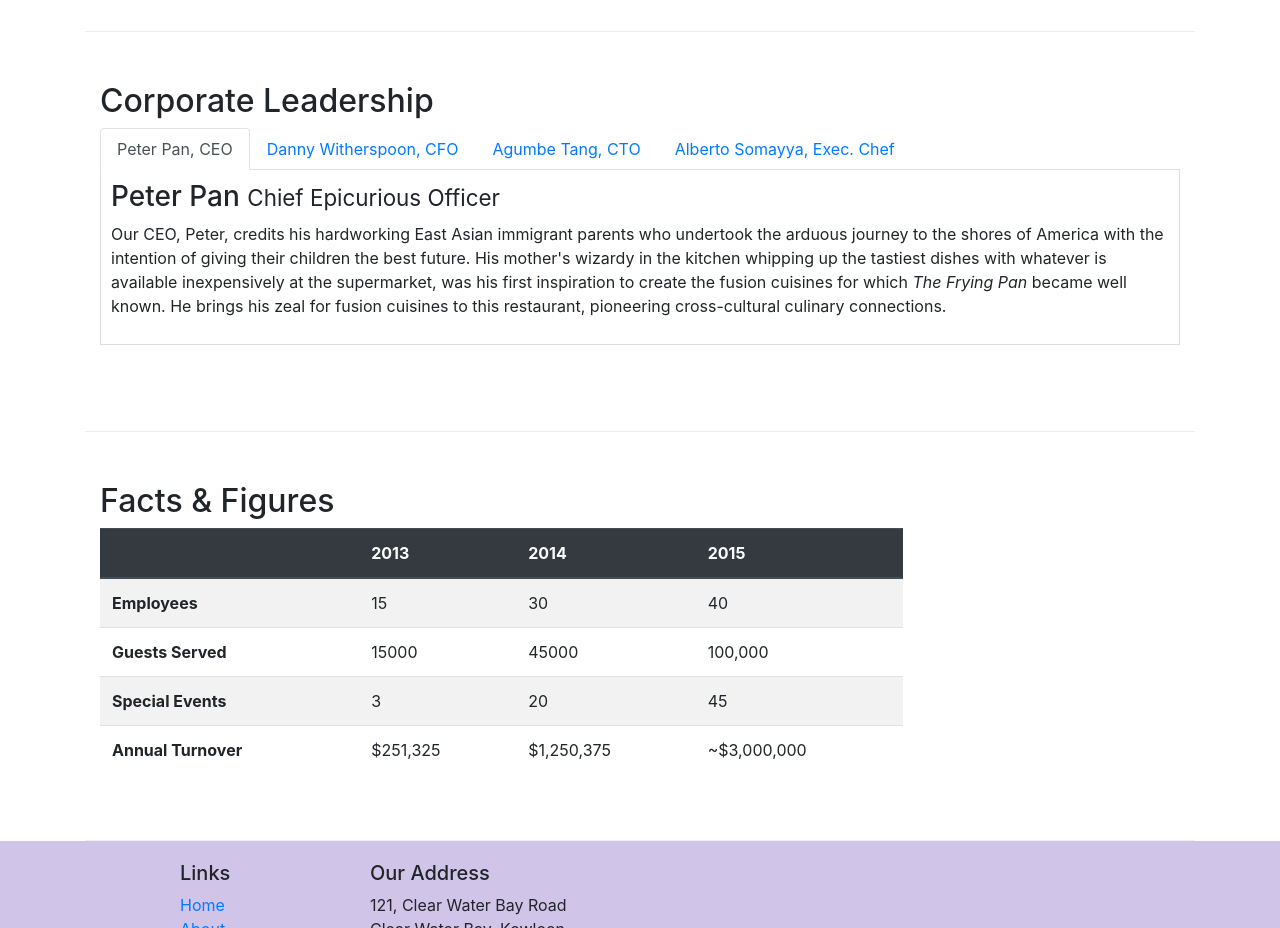
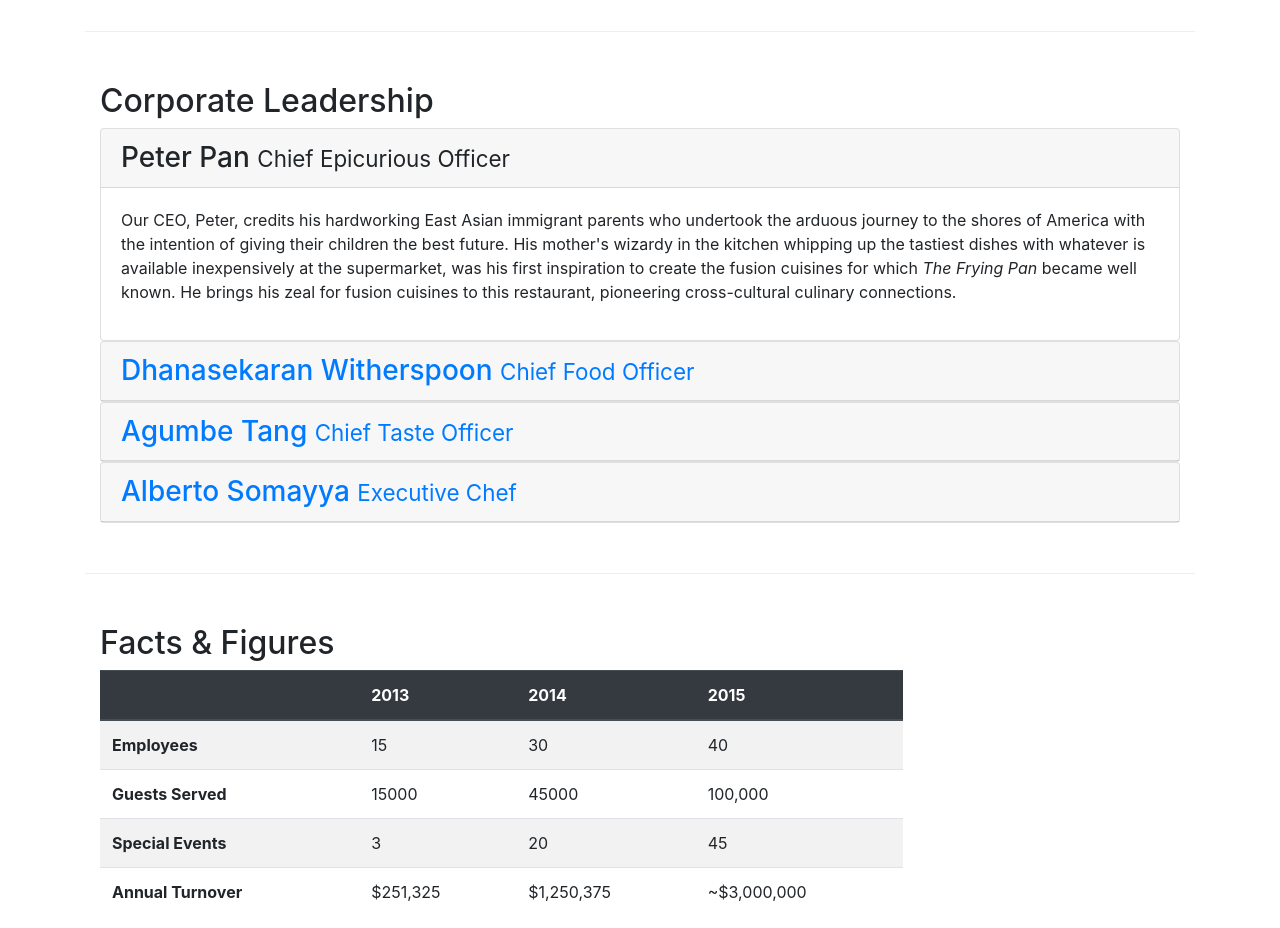
Before and after one commit to mangaka585/fullstack, a website: page aboutus.html in a window 1280 px wide. Shown: the part 940-1868 px from the top of the page. Drawn offline with nearby package versions, Linux system fonts and the light colour scheme.

Commit message:
Accorgions

```diff
--- a/aboutus.html
+++ b/aboutus.html
@@ -98,40 +98,68 @@
             <div class="col">
                 <h2>Corporate Leadership</h2>
 
-                <ul class="nav nav-tabs">
-                    <li class="nav-item">
-                        <a class="nav-link active" href="#peter" role="tab" data-toggle="tab">Peter Pan, CEO</a>
-                    </li>
-                    <li class="nav-item">
-                        <a class="nav-link" href="#danny" role="tab" data-toggle="tab">Danny Witherspoon, CFO</a>
-                    </li>
-                    <li class="nav-item">
-                        <a class="nav-link" href="#agumbe" role="tab" data-toggle="tab">Agumbe Tang, CTO</a>
-                    </li>
-                    <li class="nav-item">
-                        <a class="nav-link" href="#alberto" role="tab" data-toggle="tab">Alberto Somayya, Exec. Chef</a>
-                    </li>
-                </ul>
-
-                <div class="tab-content">
-                    <div role="tabpanel" class="tab-pane fade show active" id="peter">
-                        <h3>Peter Pan <small>Chief Epicurious Officer</small></h3>
-                        <p class="d-none d-sm-block">Our CEO, Peter, credits his hardworking East Asian immigrant parents who undertook the arduous journey to the shores of America with the intention of giving their children the best future. His mother's wizardy in the kitchen whipping up the tastiest dishes with whatever is available inexpensively at the supermarket, was his first inspiration to create the fusion cuisines for which <em>The Frying Pan</em> became well known. He brings his zeal for fusion cuisines to this restaurant, pioneering cross-cultural culinary connections.</p>
+                <div id="accordion">
+                    <div class="card">
+                        <div class="card-header" role="tab" id="peterhead">
+                            <h3 class="mb-0">
+                                <a data-toggle="collapse" data-target="#peter">
+                                    Peter Pan <small>Chief Epicurious Officer</small>
+                                </a>
+                            </h3>
+                        </div>
+                        <div class="collapse show" id="peter" data-parent="#accordion">
+                            <div class="card-body">
+                                <p class="d-none d-sm-block">Our CEO, Peter, credits his hardworking East Asian immigrant parents who undertook the arduous journey to the shores of America with the intention of giving their children the best future. His mother's wizardy in the kitchen whipping up the tastiest dishes with whatever is available inexpensively at the supermarket, was his first inspiration to create the fusion cuisines for which <em>The Frying Pan</em> became well known. He brings his zeal for fusion cuisines to this restaurant, pioneering cross-cultural culinary connections.</p>
+                            </div>
+                        </div>
                     </div>
 
-                    <div role="tabpanel" class="tab-pane fade" id="danny">
-                        <h3>Dhanasekaran Witherspoon <small>Chief Food Officer</small></h3>
-                        <p class="d-none d-sm-block">Our CFO, Danny, as he is affectionately referred to by his colleagues, comes from a long established family tradition in farming and produce. His experiences growing up on a farm in the Australian outback gave him great appreciation for varieties of food sources. As he puts it in his own words, <em>Everything that runs, wins, and everything that stays, pays!</em></p>
+                    <div class="card">
+                        <div class="card-header" role="tab" id="dannyhead">
+                            <h3 class="mb-0">
+                                <a class="collapsed" data-toggle="collapse" data-target="#danny">
+                                Dhanasekaran Witherspoon <small>Chief Food Officer</small>
+                                </a>
+                            </h3>
+                        </div>
+                        <div class="collapse" id="danny" data-parent="#accordion">
+                            <div class="card-body">
+                                <p class="d-none d-sm-block">Our CFO, Danny, as he is affectionately referred to by his colleagues, comes from a long established family tradition in farming and produce. His experiences growing up on a farm in the Australian outback gave him great appreciation for varieties of food sources. As he puts it in his own words, <em>Everything that runs, wins, and everything that stays, pays!</em>
+                                </p>
+                            </div>
+                        </div>
                     </div>
 
-                    <div role="tabpanel" class="tab-pane fade" id="agumbe">
-                        <h3>Agumbe Tang <small>Chief Taste Officer</small></h3>
-                        <p class="d-none d-sm-block">Blessed with the most discerning gustatory sense, Agumbe, our CTO, personally ensures that every dish that we serve meets his exacting tastes. Our chefs dread the tongue lashing that ensues if their dish does not meet his exacting standards. He lives by his motto, <em>You click only if you survive my lick.</em></p>
+                    <div class="card">
+                        <div class="card-header" role="tab" id="agumbehead">
+                            <h3 class="mb-0">
+                                <a class="collapsed" data-toggle="collapse" data-target="#agumbe">
+                                Agumbe Tang <small>Chief Taste Officer</small>
+                                </a>
+                            </h3>
+                        </div>
+                        <div class="collapse" id="agumbe" data-parent="#accordion">
+                            <div class="card-body">
+                                <p class="d-none d-sm-block">Blessed with the most discerning gustatory sense, Agumbe, our CTO, personally ensures that every dish that we serve meets his exacting tastes. Our chefs dread the tongue lashing that ensues if their dish does not meet his exacting standards. He lives by his motto, <em>You click only if you survive my lick.</em>
+                                </p>
+                            </div>
+                        </div>
                     </div>
 
-                    <div role="tabpanel" class="tab-pane fade" id="alberto">
-                        <h3>Alberto Somayya <small>Executive Chef</small></h3>
-                        <p class="d-none d-sm-block">Award winning three-star Michelin chef with wide International experience having worked closely with whos-who in the culinary world, he specializes in creating mouthwatering Indo-Italian fusion experiences. He says, <em>Put together the cuisines from the two craziest cultures, and you get a winning hit! Amma Mia!</em></p>
+                    <div class="card">
+                        <div class="card-header" role="tab" id="albertohead">
+                            <h3 class="mb-0">
+                                <a class="collapsed" data-toggle="collapse" data-target="#alberto">
+                                Alberto Somayya <small>Executive Chef</small>
+                                </a>
+                            </h3>
+                        </div>
+                        <div class="collapse" id="alberto" data-parent="#accordion">
+                            <div class="card-body">
+                                <p class="d-none d-sm-block">Award winning three-star Michelin chef with wide International experience having worked closely with whos-who in the culinary world, he specializes in creating mouthwatering Indo-Italian fusion experiences. He says, <em>Put together the cuisines from the two craziest cultures, and you get a winning hit! Amma Mia!</em>
+                                </p>
+                            </div>
+                        </div>
                     </div>
                 </div>
             </div>
```
